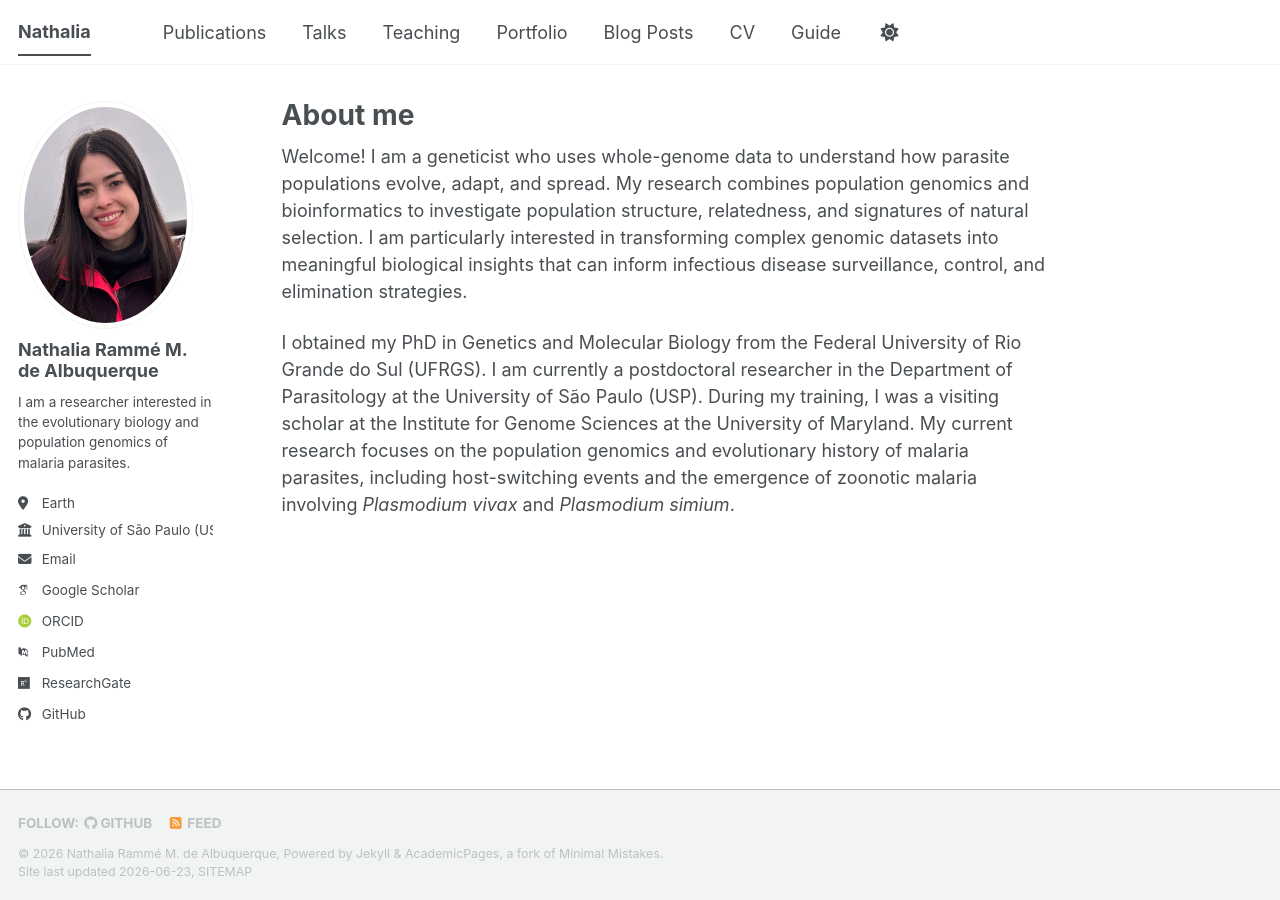
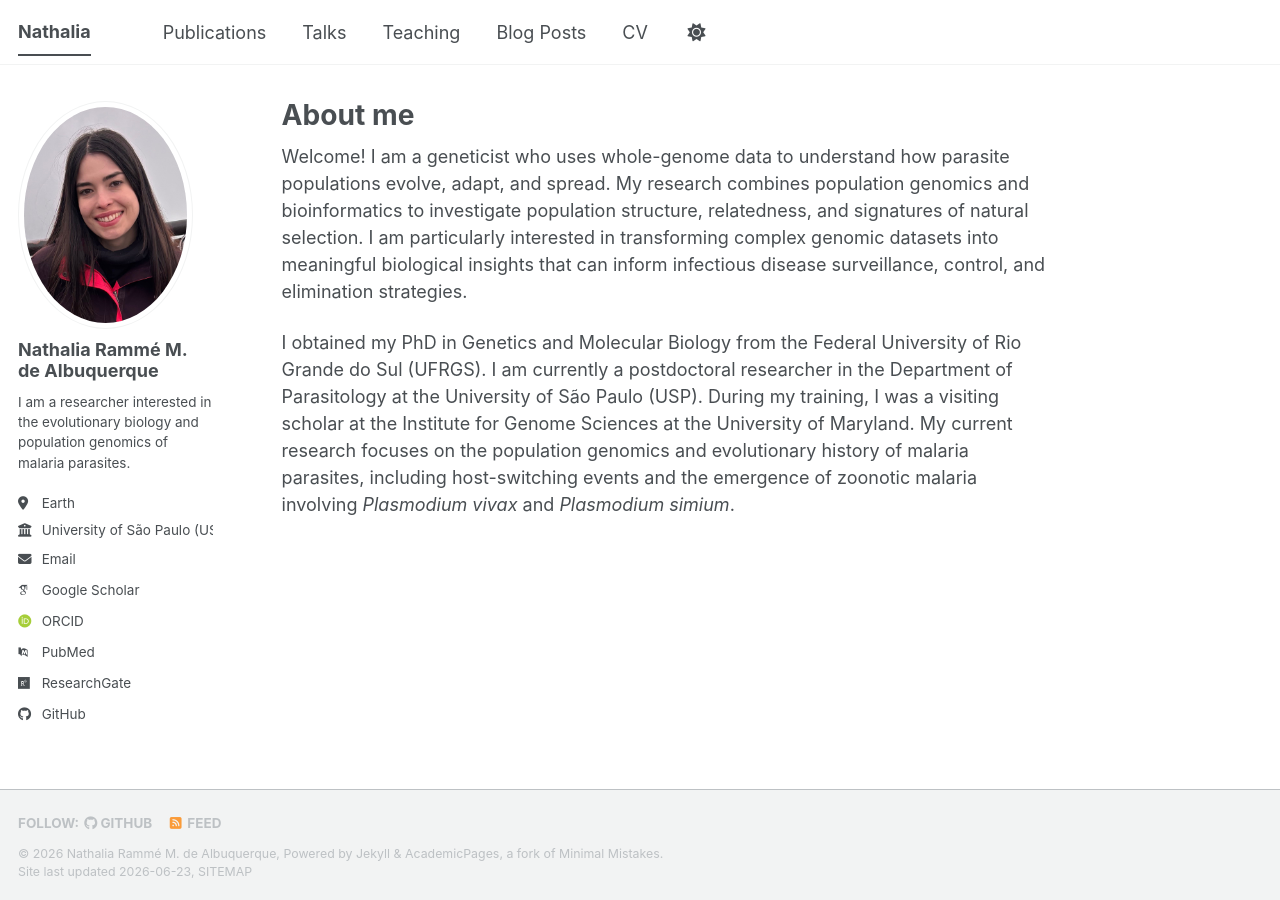
Before and after one commit to nramme/nramme.github.io, a Jekyll site: the page built from _pages/about.md, in a window 1280 px wide. Built offline with Jekyll 4.4.1, drawn with Linux system fonts in a browser that asks for light colours; some web fonts are replaced; a script bundle is joined from its source files by our own code; library files that are not in the unit come from our copies.

Commit message:
Update navigation.yml

```diff
--- a/_data/navigation.yml
+++ b/_data/navigation.yml
@@ -17,9 +17,6 @@ main:
   - title: "Teaching"
     url: /teaching/
 
-  - title: "Portfolio"
-    url: /portfolio/
-
   - title: "Blog Posts"
     url: /year-archive/
 
@@ -29,5 +26,5 @@ main:
   # - title: "CV"
   #   url: /cv-json/
 
-  - title: "Guide"
-    url: /markdown/
+  # - title: "Guide"
+  #  url: /markdown/
```
